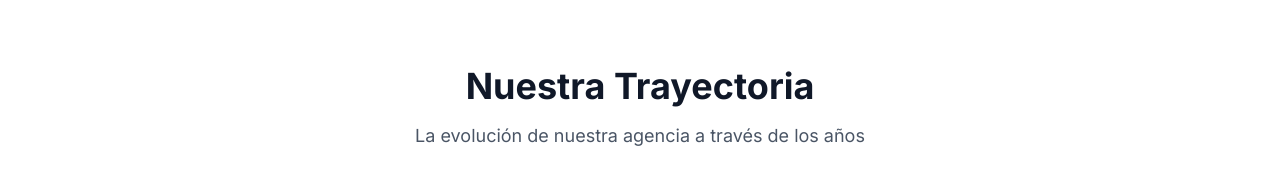
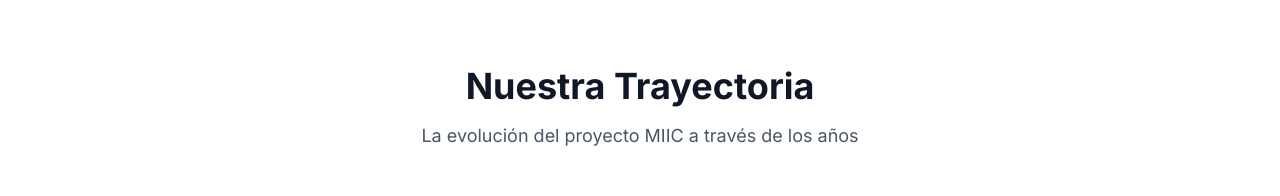
Before and after one commit to javiers78889/MIIC-PANAMA, a Next.js app: page / in a window 1280 px wide. Shown: the part 1020-1216 px from the top of the page. Built offline with nearby package versions, Linux system fonts and the light colour scheme.

Commit message:
ajustados

```diff
--- a/components/Timeline.tsx
+++ b/components/Timeline.tsx
@@ -126,7 +126,7 @@
       <div className="max-w-7xl mx-auto px-4 sm:px-6 lg:px-8">
         <div className="text-center mb-12">
           <h2 className="text-3xl font-bold dark:text-white text-gray-900 sm:text-4xl">Nuestra Trayectoria</h2>
-          <p className="mt-4 text-lg dark:text-white text-gray-600 ">La evolución de nuestra agencia a través de los años</p>
+          <p className="mt-4 text-lg dark:text-white text-gray-600 ">La evolución del proyecto MIIC a través de los años</p>
         </div>
 
         <div className="relative">
```
